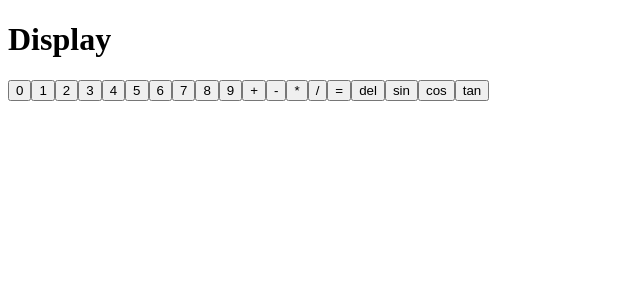
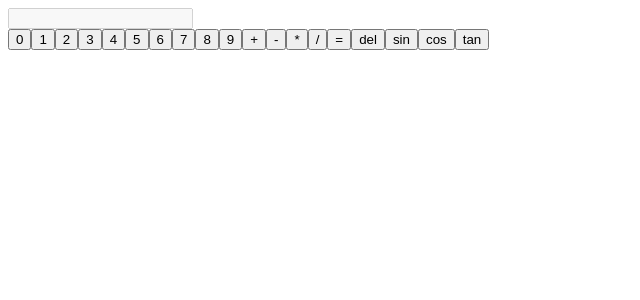
Before and after one commit to hanhwanglim/calculator, a React (Create React App) app: page / in a window 1280 px wide. Shown: the top 300 px of the page, without its empty margins (0-640 px from the left). Built offline with nearby package versions, Linux system fonts and the light colour scheme.

Commit message:
Added calculator button functionalities

```diff
--- a/src/components/Board.jsx
+++ b/src/components/Board.jsx
@@ -4,14 +4,17 @@ import {Numbers, Operators, Trigonometry} from '../Keys';
 
 /**
  * Board area contains Buttonss for numbers and operations
+ * @param {React.props} props
  * @return {React.Component} Board area
  */
-function Board() {
+function Board(props) {
+  const [handleNormalButtons, handleTrigonometryButtons] = props.handleButton;
   const createNumberButtons = () => {
     return Numbers.map((number) => {
       return (
         <Buttons
           key={number.id}
+          handleButton={handleNormalButtons}
           {...number}
         />
       );
@@ -23,6 +26,7 @@ function Board() {
       return (
         <Buttons
           key={operator.id}
+          handleButton={handleNormalButtons}
           {...operator}
         />
       );
@@ -34,6 +38,7 @@ function Board() {
       return (
         <Buttons
           key={triganometry.id}
+          handleButton={handleTrigonometryButtons}
           {...triganometry}
         />
       );
--- a/src/components/Buttons.jsx
+++ b/src/components/Buttons.jsx
@@ -7,7 +7,9 @@ import React from 'react';
  */
 function Buttons(props) {
   return (
-    <button>
+    <button
+      onClick={() => props.handleButton(props.display)}
+    >
       {props.label}
     </button>
   );
--- a/src/components/Calculator.jsx
+++ b/src/components/Calculator.jsx
@@ -1,16 +1,46 @@
 import React from 'react';
 import Display from './Display';
 import Board from './Board';
+import {useState} from 'react';
 
 /**
  * Calculator
  * @return {React.Component} Calculator
  */
 function Calculator() {
+  const [expression, setExpression] = useState([]);
+  const [displayExpression, setDisplayExpression] = useState([]);
+  // const [history, setHistory] = useState([]);
+
+  const handleNormalButtons = (value) => {
+    setDisplayExpression((prevDisplayExpression) => {
+      return [...prevDisplayExpression, value];
+    });
+
+    setExpression((prevExpression) => [...prevExpression, value]);
+  };
+
+  const handleTrigonometryButtons = (value) => {
+    const prevIsNumber = !isNaN(expression.at(-1));
+    const operator = prevIsNumber ? `*Math.${value}` : `Math.${value}`;
+
+    setDisplayExpression((prevDisplayExpression) => {
+      return [...prevDisplayExpression, value];
+    });
+
+    setExpression((prevExpression) => [...prevExpression, operator]);
+  };
+
+  const handleButton = [handleNormalButtons, handleTrigonometryButtons];
+
   return (
     <div>
-      <Display />
-      <Board />
+      <Display
+        display={displayExpression}
+      />
+      <Board
+        handleButton={handleButton}
+      />
     </div>
   );
 }
--- a/src/components/Display.jsx
+++ b/src/components/Display.jsx
@@ -2,11 +2,18 @@ import React from 'react';
 
 /**
  * Display area of the calculator
+ * @param {React.props} props
  * @return {React.Component} Display area
  */
-function Display() {
+function Display(props) {
   return (
-    <h1>Display</h1>
+    <form>
+      <input
+        type="text"
+        disabled={true}
+        placeholder={props.display.join('')}
+      />
+    </form>
   );
 }
 
```
